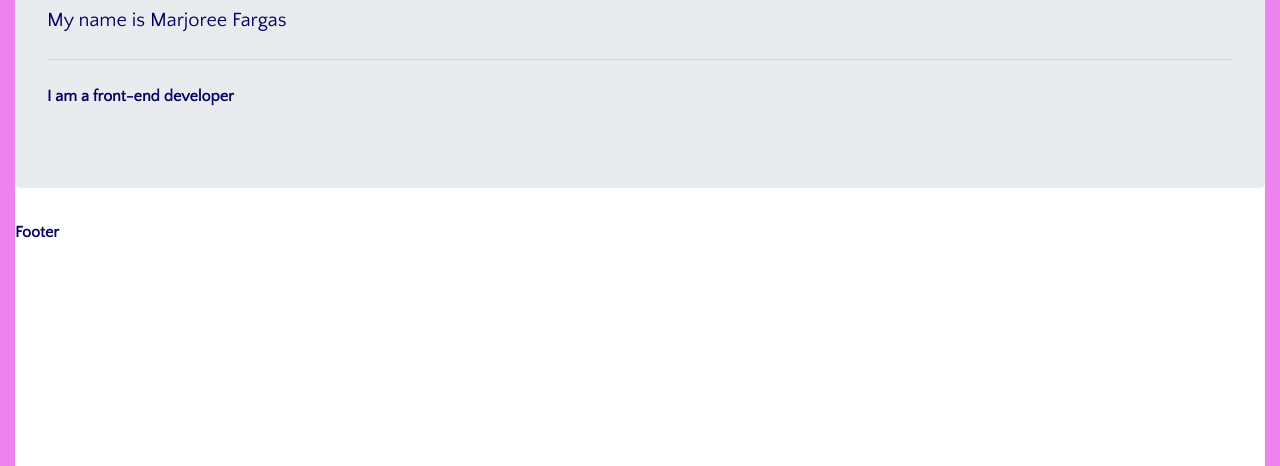
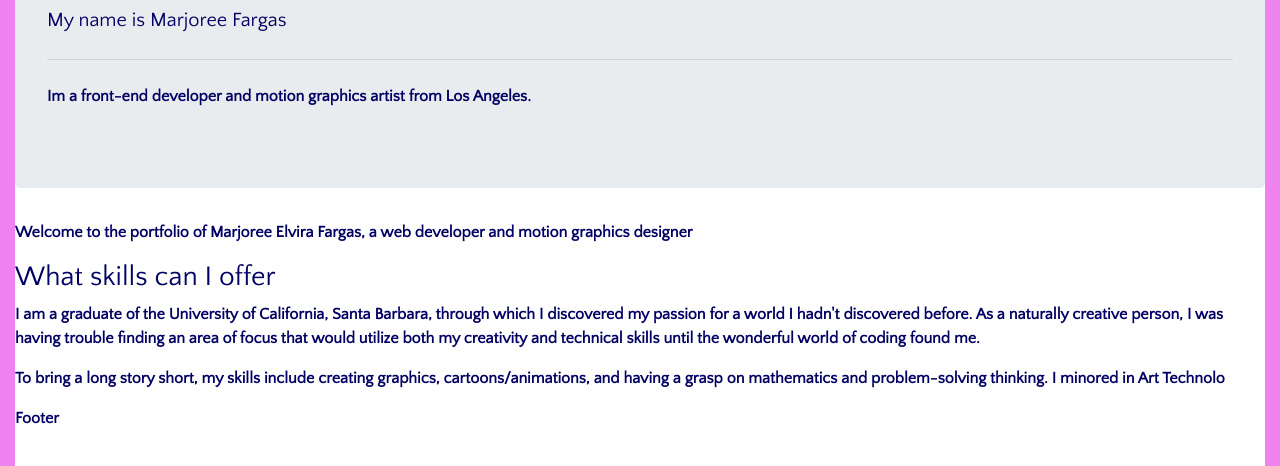
Before and after one commit to mfargas/marjoree-main, a plain HTML site: page html/about.html in a window 1280 px wide. Shown: the part 334-800 px from the top of the page. Drawn offline with nearby package versions, Linux system fonts and the light colour scheme.

Commit message:
Update about.html and css

```diff
--- a/html/about.html
+++ b/html/about.html
@@ -70,9 +70,22 @@
     <h1 class="display-4">About me</h1>
     <p class="lead">My name is Marjoree Fargas</p>
     <hr class="my-4">
-    <p> I am a front-end developer</p>
+    <p> Im a front-end developer and motion graphics artist from Los Angeles.</p>
   </div>
+
+  <p>Welcome to the portfolio of Marjoree Elvira Fargas, a web developer and motion graphics designer</p>
+
+  <h3>What skills can I offer</h3>
+  <p>I am a graduate of the University of California, Santa Barbara, through which I discovered my passion for a world I hadn't discovered before.
+    As a naturally creative person, I was having trouble finding an area of focus that would utilize both my creativity and technical skills until the wonderful
+    world of coding found me.
+  </p>
+  <p>
+    To bring a long story short, my skills include creating graphics, cartoons/animations, and having a grasp on mathematics and problem-solving thinking.
+    I minored in Art Technolo
+  </p>
   </article>
+
 
   <!-- footer -->
   <footer class="footer">Footer</footer>
--- a/index.css
+++ b/index.css
@@ -14,12 +14,14 @@ body{
   height: 25vh;
 }
 
+.navbar-nav{
+
+}
+
 .navbar-brand{
   color: rgb(0, 0, 100);
   font-size: 30px;
   margin: 10px;
-  justify: flex-start;
-  /* flex: 1; */
 }
 
 a{
@@ -47,8 +49,6 @@ li{
 
 .content{
   height: 180vh;
-  display: grid;
-  grid-area: b;
   margin: 15px;
 }
 
@@ -64,11 +64,11 @@ li{
   overflow: hidden;
 }
 
-/* .carousel-img img {
+.carousel-img img {
     height: 100%;
     width: 100%;
     object-fit: cover;
-} */
+}
 
 .intro{
   height: 30vh;
--- a/stylesheets/about.css
+++ b/stylesheets/about.css
@@ -18,8 +18,6 @@ body{
   color: rgb(0, 0, 100);
   font-size: 30px;
   margin: 10px;
-  justify: flex-start;
-  /* flex: 1; */
 }
 
 a{
--- a/stylesheets/projects.css
+++ b/stylesheets/projects.css
@@ -18,8 +18,6 @@ body{
   color: rgb(0, 0, 100);
   font-size: 30px;
   margin: 10px;
-  justify: flex-start;
-  /* flex: 1; */
 }
 
 a{
@@ -44,3 +42,7 @@ li{
 .social-link-flex{
   text-decoration: none;
 }
+
+.jumbotron{
+  width: 85%;
+}
```
